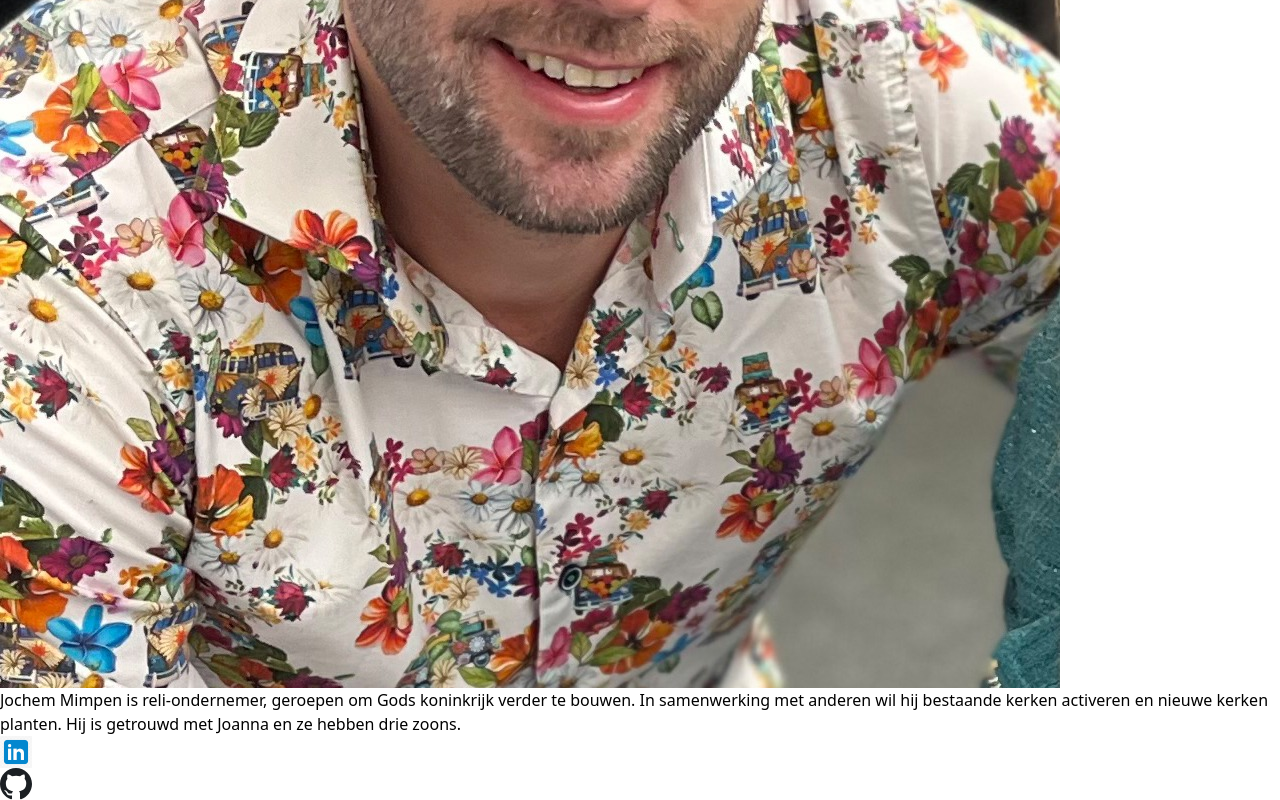
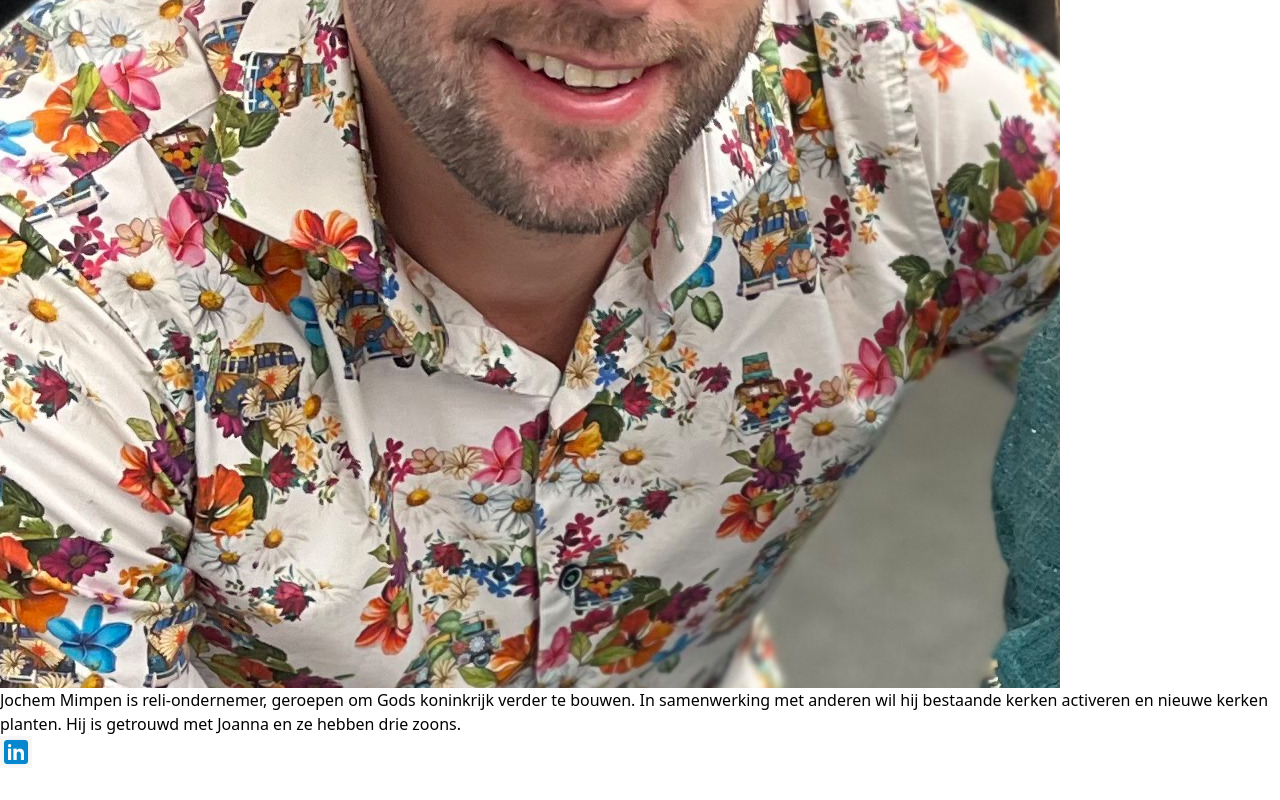
Before and after one commit to Ssionn/bedieningenprofiel-vue, a Vue app: page /about in a window 1280 px wide. Shown: the part 2416-3216 px from the top of the page. After the commit the page ends 3184 px from the top, so only its background shows below. Built offline with nearby package versions, Linux system fonts and the light colour scheme; the HTML template or start-up script is replaced by a standard one.

Commit message:
linkedin and github added

```diff
--- a/src/views/About.vue
+++ b/src/views/About.vue
@@ -27,10 +27,10 @@
           Hij focust zich op het creëren van efficiënte en schaalbare software-oplossingen.
           </p>
           <div class="flex justify-evenly">
-            <a href="https://www.linkedin.com/in/jouwprofielnaam" target="_blank">
+            <a href="https://nl.linkedin.com/in/CasperKi%C5%BCewski" target="_blank">
             <img src="../assets/linkedin-logo.jpg" alt="LinkedIn" width="32" height="32">
             </a>
-            <a href="https://www.linkedin.com/in/jouwprofielnaam" target="_blank">
+            <a href="https://github.com/Ssionn" target="_blank">
             <img src="../assets/Github.svg" alt="LinkedIn" width="32" height="32">
             </a>
         </div>
@@ -47,14 +47,10 @@
             Hij is getrouwd met Joanna en ze hebben drie zoons.
           </p>
           <div class="flex justify-evenly">
-            <a href="https://www.linkedin.com/in/jouwprofielnaam" target="_blank">
+            <a href="https://nl.linkedin.com/in/jochemmimpen" target="_blank">
             <img src="../assets/linkedin-logo.jpg" alt="LinkedIn" width="32" height="32">
             </a>
-            <a href="https://www.linkedin.com/in/jouwprofielnaam" target="_blank">
-            <img src="../assets/Github.svg" alt="LinkedIn" width="32" height="32">
-            </a>
         </div>
-
       </div>
     </div>
   </div>
```
